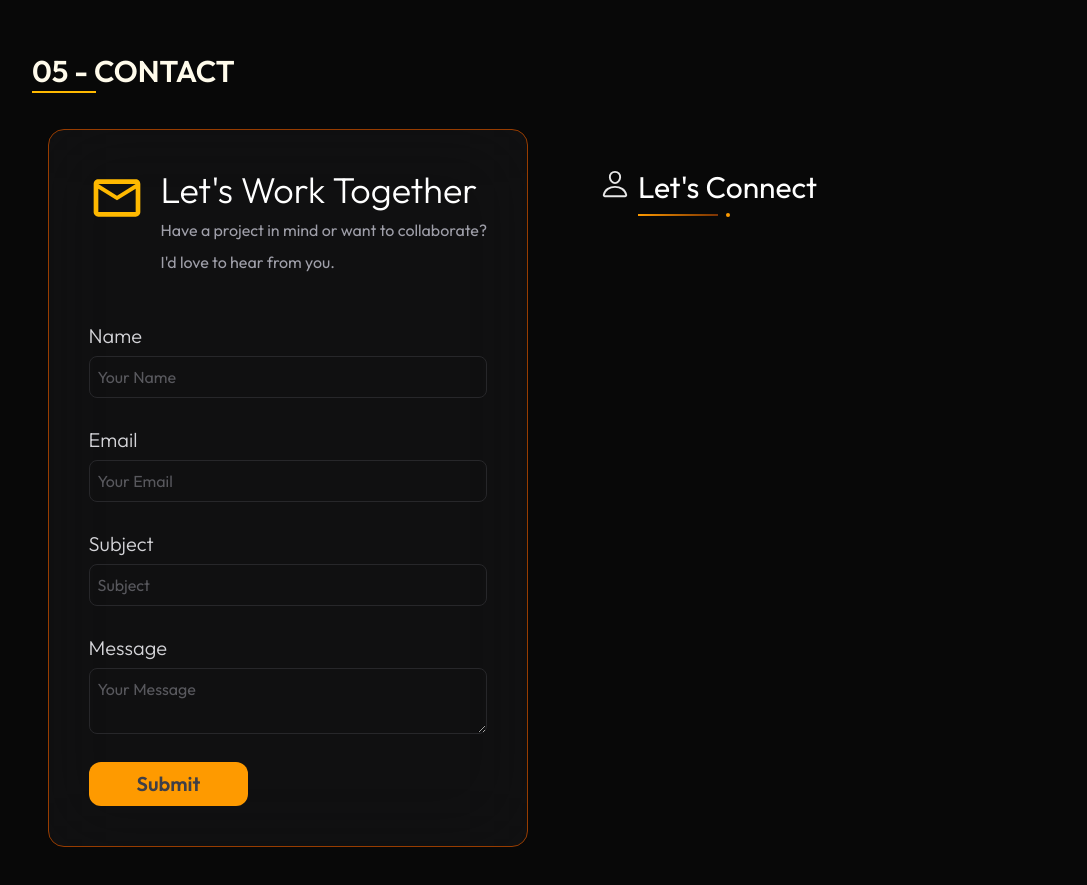
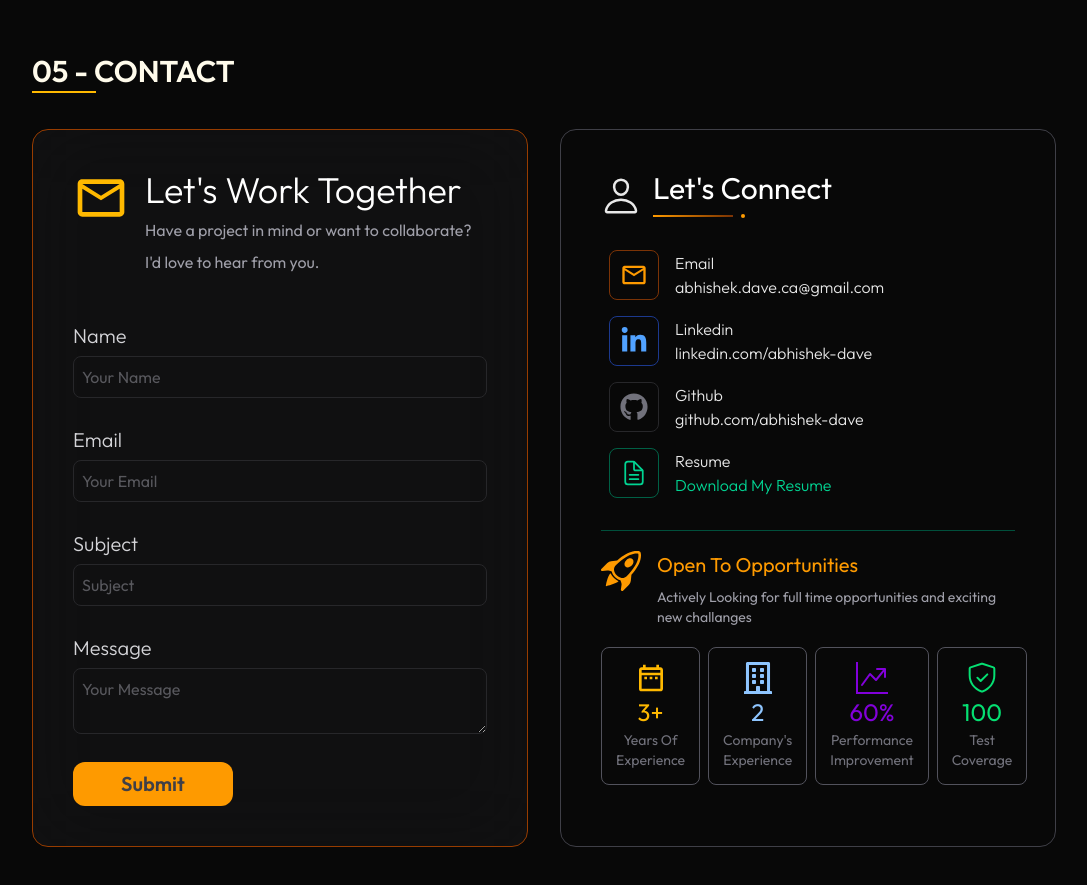
Before and after one commit to AbhishekDave2000/portfolio, a React (Vite) app: page / in a window 1280 px wide. Shown: the part 2660-3545 px from the top of the page, without its empty margins (96-1183 px from the left). Built offline with nearby package versions, Linux system fonts and the light colour scheme.

Commit message:
chore(ConatactInfo) complete the contact info section with initial design

```diff
--- a/src/components/ContactInfo.jsx
+++ b/src/components/ContactInfo.jsx
@@ -1,20 +1,130 @@
 import { IoPersonOutline } from "react-icons/io5";
+import { MdOutlineMail } from "react-icons/md";
+import { FaLinkedinIn } from "react-icons/fa";
+import { FaGithub } from "react-icons/fa";
+import { IoDocumentTextOutline } from "react-icons/io5";
+import { BsRocketTakeoff } from "react-icons/bs";
+
+import { MdOutlineDateRange } from "react-icons/md";
+import { FaRegBuilding } from "react-icons/fa";
+import { BsGraphUpArrow } from "react-icons/bs";
+import { GoShieldCheck } from "react-icons/go";
 
 const ContactInfo = () => {
     return(
-        <div className="flex flex-col gap-4 py-10 px-10">
+        <div className="flex flex-col gap-4 py-10 px-10 border border-zinc-700 rounded-2xl">
             {/* Header Section */}
-            <div className="flex flex-row item-center gap-2">
-                <IoPersonOutline size={30}/>
+            <div className="flex flex-row item-center gap-3">
+                <IoPersonOutline size={40} className="mt-1.5"/>
                 <div className="flex flex-col gap-2">
                     <h1 className="text-3xl text-white">Let's Connect</h1>
                     <div className="flex gap-2 items-center">
-                        <div className="h-0.5 w-20 bg-gradient-to-r from-amber-500 to-amber-900"></div>
+                        <div className="h-0.5 w-20 bg-linear-to-r from-amber-500 to-amber-900"></div>
                         <div className="h-1 w-1 rounded-full bg-amber-500"></div>
                     </div>
                 </div>
             </div>
 
+            {/* Social Links */}
+            <div className="felx flex-col my-2">
+
+                {/* Email Info */}
+                <div className="flex flex-row items-center gap-4 p-2">
+                    <div className="border border-amber-900 rounded-lg w-fit p-2.5">
+                        <MdOutlineMail size={28} className="text-amber-500"/>
+                    </div>
+                    <div className="flex flex-col font-light">
+                        <span>Email</span>
+                        <a href="mailto:abhishek.dave.ca@gmail.com">abhishek.dave.ca@gmail.com</a>
+                    </div>
+                </div>
+
+
+                {/* Linkedin info */}
+                <div className="flex flex-row items-center gap-4 p-2">
+                    <div className="border border-blue-900 rounded-lg w-fit p-2.5">
+                        <FaLinkedinIn size={28} className="text-blue-400"/>
+                    </div>
+                    <div className="flex flex-col font-light">
+                        <span>Linkedin</span>
+                        <a href="https://www.linkedin.com/in/abhishek-dave-15b3711a4/" target="_blank" rel="noopener noreferrer">linkedin.com/abhishek-dave</a>
+                    </div>
+                </div>
+
+                {/* Github info */}
+                <div className="flex flex-row items-center gap-4 p-2">
+                    <div className="border border-zinc-800 rounded-lg w-fit p-2.5">
+                        <FaGithub size={28} className="text-zinc-500"/>
+                    </div>
+                    <div className="flex flex-col font-light">
+                        <span>Github</span>
+                        <a href="https://github.com/AbhishekDave2000" target="_blank" rel="noopener noreferrer">github.com/abhishek-dave</a>
+                    </div>
+                </div>
+
+
+                <div className="flex flex-row items-center gap-4 p-2">
+                    <div className="border border-emerald-800 rounded-lg w-fit p-2.5">
+                        <IoDocumentTextOutline size={28} className="text-emerald-400"/>
+                    </div>
+                    <div className="flex flex-col font-light">
+                        <span>Resume</span>
+                        <a href="" className="text-emerald-400">Download My Resume</a>
+                    </div>
+                </div>
+            </div>
+
+            <hr className="text-emerald-900" />
+
+            {/* Opportunity Cards */}
+            <div className="flex flex-col">
+
+                {/* Heading */}
+                <div className="flex flex-row gap-4 my-1">
+                    <div className="text-amber-500">
+                        <BsRocketTakeoff size={40} />
+                    </div>
+                    <div className="flex flex-col gap-2">
+                        <h2 className="text-amber-500 text-xl">Open To Opportunities</h2>
+                        <span className="text-zinc-400 text-sm">Actively Looking for full time opportunities and exciting new challanges</span>
+                    </div>
+                </div>
+
+                {/* cards */}
+                <div className="flex items-center justify-between gap-2 my-4">
+                    <div className="flex flex-col h-full rounded-lg items-center gap-0.5 border border-zinc-600 p-3.5">
+                        <div className="text-amber-400">
+                            <MdOutlineDateRange size={32}/>
+                        </div>
+                        <span className="text-amber-400 text-center text-2xl">3+</span>
+                        <span className="text-sm text-center text-zinc-500">Years Of Experience</span>
+                    </div>
+
+                    <div className="flex flex-col h-full rounded-lg items-center gap-0.5 border border-zinc-600 p-3.5">
+                        <div className="text-blue-300">
+                            <FaRegBuilding size={32} />
+                        </div>
+                        <span className="text-blue-300 text-center text-2xl">2</span>
+                        <span className="text-sm text-center text-zinc-500">Company's Experience</span>
+                    </div>
+
+                    <div className="flex flex-col h-full rounded-lg items-center gap-0.5 border border-zinc-600 p-3.5">
+                        <div className="text-purple-700">
+                            <BsGraphUpArrow size={32} />
+                        </div>
+                        <span className="text-purple-700 text-center text-2xl">60%</span>
+                        <span className="text-sm text-center text-zinc-500">Performance Improvement</span>
+                    </div>
+
+                    <div className="flex flex-col h-full rounded-lg items-center gap-0.5 border border-zinc-600 p-3.5">
+                        <div className="text-green-400">
+                            <GoShieldCheck size={32} />
+                        </div>
+                        <span className="text-green-400 text-center text-2xl">100</span>
+                        <span className="text-sm text-center text-zinc-500">Test Coverage</span>
+                    </div>
+                </div>
+            </div>
         </div>
     )
 }
```
